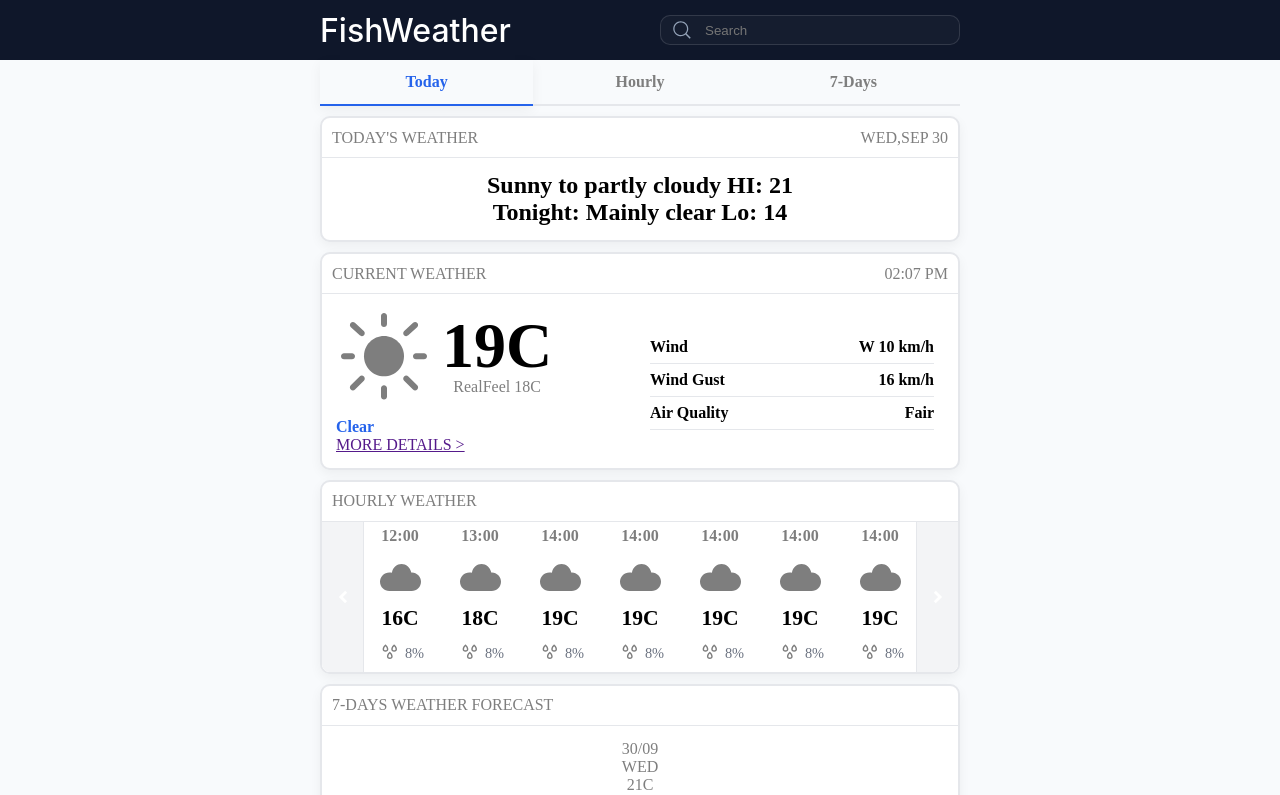
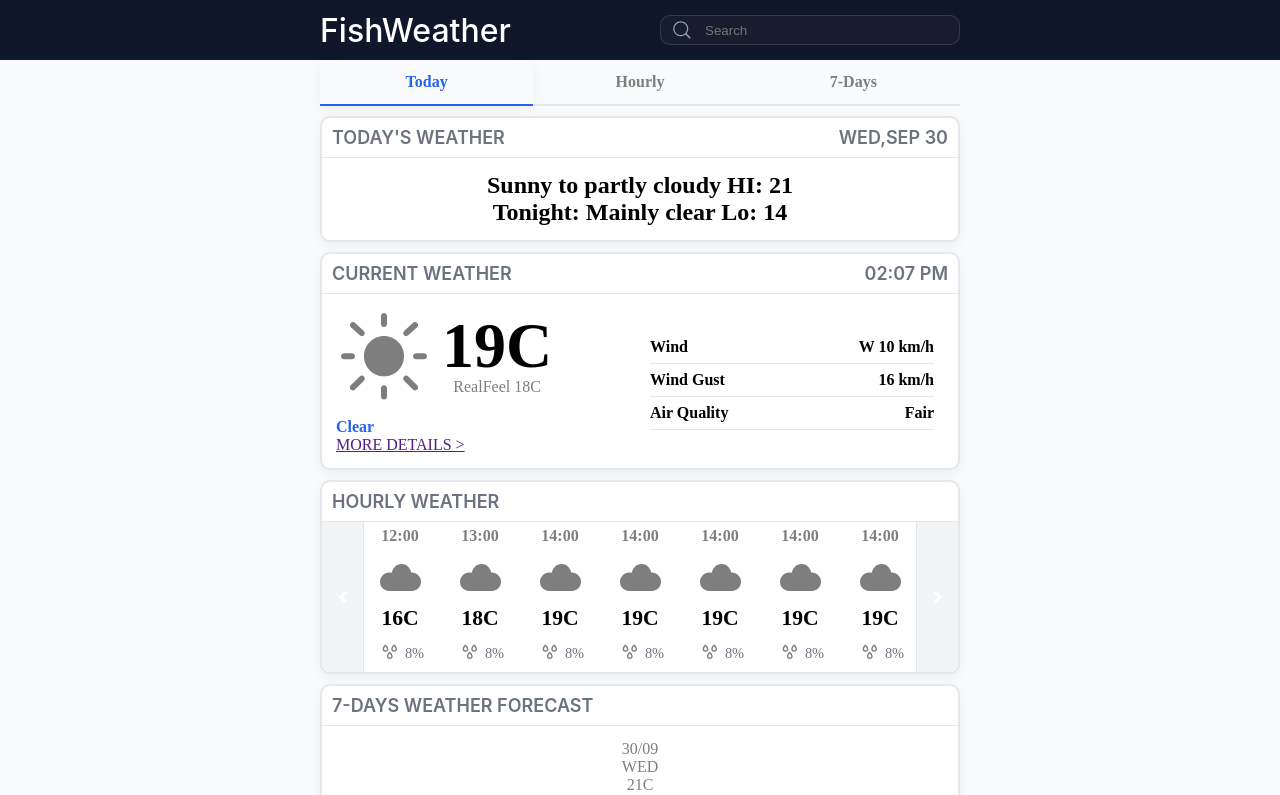
Before and after one commit to CertaCode/weatherApp-react, a React (Vite) app: page / in a window 1280 px wide. Shown: the top 795 px of the page. Built offline with nearby package versions, Linux system fonts and the light colour scheme.

Commit message:
feat: update Card component to use h2 for title and date instead of p elements

```diff
--- a/src/components/ui/Card.jsx
+++ b/src/components/ui/Card.jsx
@@ -19,8 +19,8 @@ export default function Card({
   return (
     <section className={`card ${className ? className : ""}`}>
       <div className="card__title">
-        {title && <p>{title}</p>}
-        {date && <p>{date}</p>}
+        {title && <h2>{title}</h2>}
+        {date && <h2>{date}</h2>}
         {CardTitleComponent && <CardTitleComponent />}
       </div>
       <div className="card__content">{children}</div>
```
